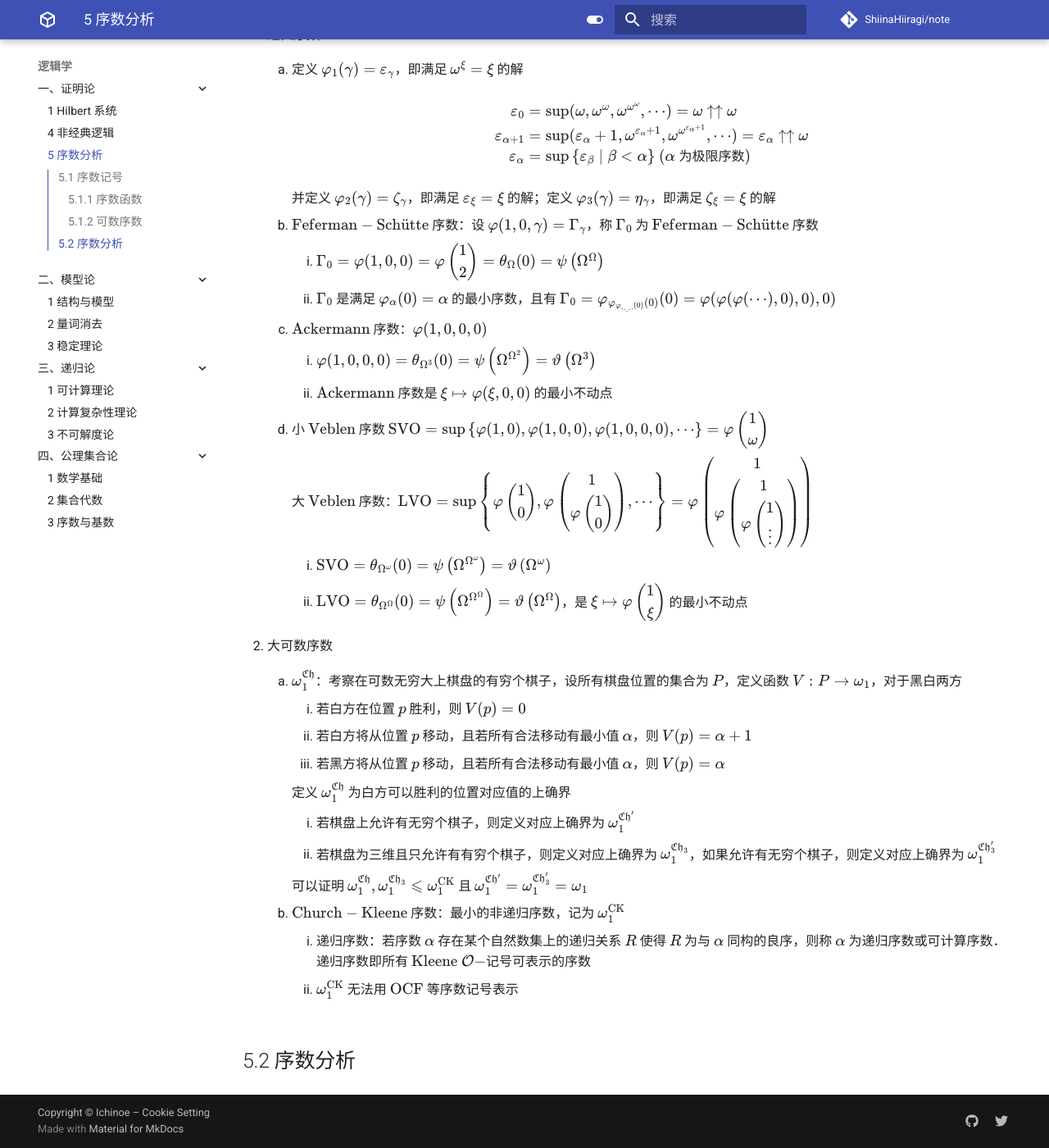
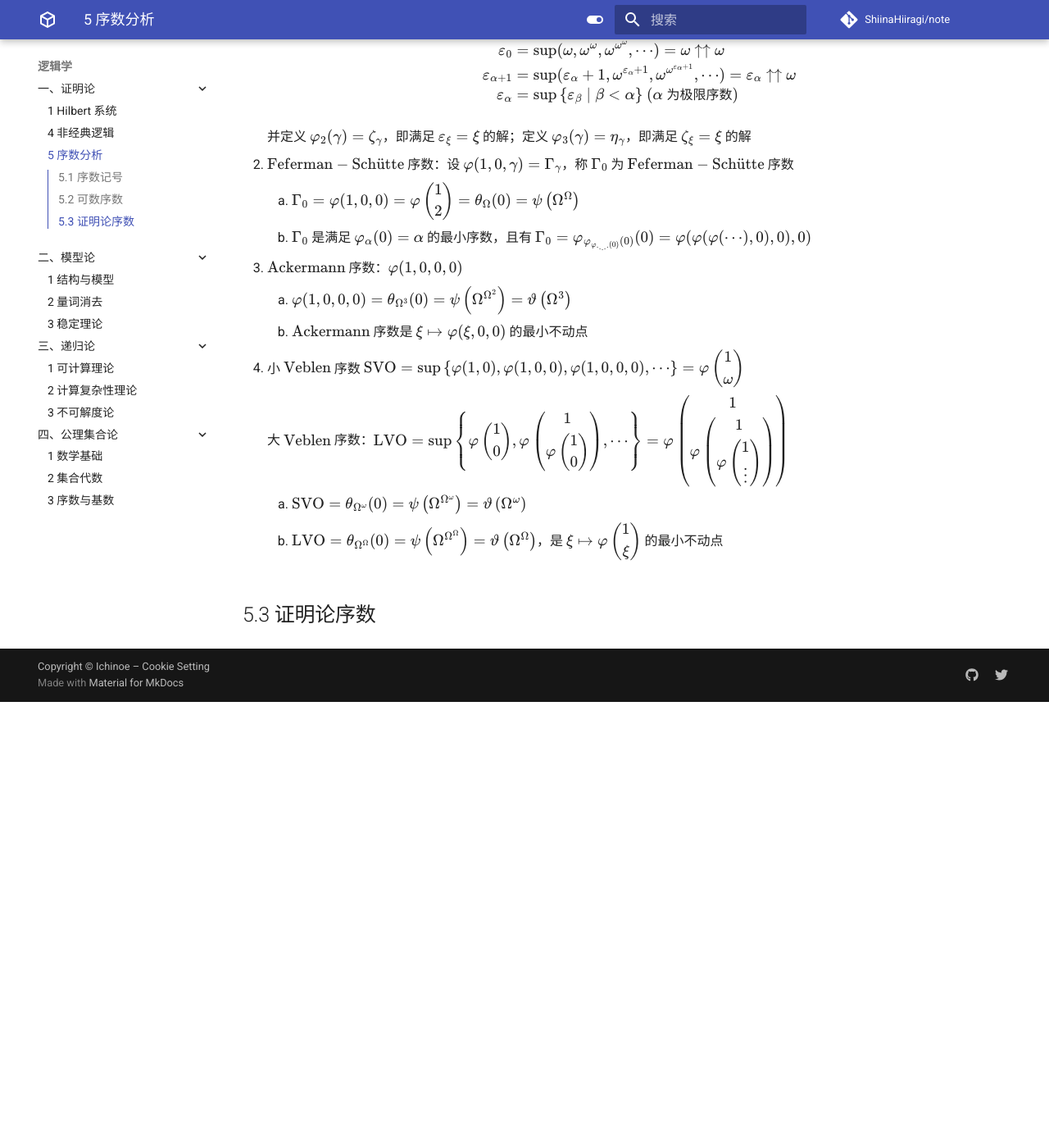
Before and after one commit to ShiinaHiiragi/note, an MkDocs documentation site: the page built from docs/logic/prf/ord.md, in a window 1280 px wide and 1400 px high, scrolled down 1646 px. Shown: the whole window at 82% size. Built offline with MkDocs 1.6.1 and Material for MkDocs 9.7.7, drawn with Linux system fonts in a browser that asks for light colours; comment, search, counter and statistics services are not loaded; after the commit the page ends 2502 px from its top, so only the background shows below that; some of the changed text lies outside the part shown.

```diff
--- a/docs/logic/prf/ord.md
+++ b/docs/logic/prf/ord.md
@@ -1,7 +1,6 @@
 # 5 序数分析
 
 ## 5.1 序数记号
-### 5.1.1 序数函数
 1. $\text{Veblen}$ 函数：设 $\alpha, \beta$ 为序数，则定义映射 $\varphi_\alpha: \mathbf{On} \to \mathbf{On}$ 如下
     1. $\varphi_0(\beta) = \omega^{\beta}$
     2. 对于后继序数 $\alpha + 1$，定义 $\varphi_{\alpha+1}(\beta)$ 为 $\xi \mapsto \varphi_{\alpha}(\xi)$ 的第 $\beta$ 个不动点
@@ -15,7 +14,7 @@
         3. 若 $\alpha_{n+1} > 0$，则 $\varphi(s, \alpha_{n+1}, z, \gamma)$ 表示「对所有序数 $\beta < \alpha_{n+1}$ 对应的函数 $\xi \mapsto \varphi(s, \beta, \xi, z)$」的第 $\gamma$ 个公共不动点
     2. 超限 $\text{Veblen}$ 函数：利用数阵 $\varphi \begin{pmatrix} \alpha_1 & \alpha_2 & \cdots & \alpha_n \\ \beta_1 & \beta_2 & \cdots & \beta_n \\ \end{pmatrix}$ 表示 $\text{Veblen}$ 函数，其中 $\beta_i$ 表示 $\alpha_i$ 在扩展 $\text{Veblen}$ 函数的位置
 
-2. 序数折叠函数 $\text{OCF}$：设 $\Omega_{\alpha} = \aleph_{\alpha}, \Omega = \aleph_1$
+2. 序数折叠函数 $\text{OCF}$：设 $\Omega_{\alpha}$ 为第 $\alpha$ 个非递归序数
     1. $\text{Feferman } \theta-$函数
 
         $$
@@ -55,48 +54,30 @@
     3. 若对任意 $n \in \mathbf N$ 有 $f_i(n) \in K$ 且 $f_i(n) <_{\mathcal O} f_i(n + 1)$，则 $3 \cdot 5^i \in K, {\displaystyle \mathcal{O}(3 \cdot 5^i) = \sup_{k \in \omega} \mathcal{O}(f_i(k))}$ 且对所有 $k$ 都有 $f_i(k) <_\mathcal{O} 3 \cdot 5^i$
     4. $a <_\mathcal{O} b$ 与 $b <_\mathcal{O} c$ 蕴含 $a <_\mathcal{O} c$
 
-### 5.1.2 可数序数
-1. 递归序数
-    1. 定义 $\varphi_{1}(\gamma) = \varepsilon_{\gamma}$，即满足 $\omega^\xi = \xi$ 的解
+## 5.2 可数序数
+1. 定义 $\varphi_{1}(\gamma) = \varepsilon_{\gamma}$，即满足 $\omega^\xi = \xi$ 的解
 
-        $$
-        \begin{aligned}
-        \varepsilon_0 & = \sup(\omega, \omega^{\omega}, \omega^{\omega^{\omega}}, \cdots) = \omega \uparrow \uparrow \omega \\
-        \varepsilon_{\alpha+1} & = \sup(\varepsilon_\alpha+1, \omega^{\varepsilon_\alpha+1}, \omega^{\omega^{\varepsilon_\alpha+1}}, \cdots) = \varepsilon_\alpha \uparrow \uparrow \omega \\
-        \varepsilon_{\alpha} & = \sup \left\{\varepsilon_\beta \mid \beta<\alpha\right\} \ (\alpha \textsf{ 为极限序数})
-        \end{aligned}
-        $$
+    $$
+    \begin{aligned}
+    \varepsilon_0 & = \sup(\omega, \omega^{\omega}, \omega^{\omega^{\omega}}, \cdots) = \omega \uparrow \uparrow \omega \\
+    \varepsilon_{\alpha+1} & = \sup(\varepsilon_\alpha+1, \omega^{\varepsilon_\alpha+1}, \omega^{\omega^{\varepsilon_\alpha+1}}, \cdots) = \varepsilon_\alpha \uparrow \uparrow \omega \\
+    \varepsilon_{\alpha} & = \sup \left\{\varepsilon_\beta \mid \beta<\alpha\right\} \ (\alpha \textsf{ 为极限序数})
+    \end{aligned}
+    $$
 
-        并定义 $\varphi_2(\gamma) = \zeta_{\gamma}$，即满足 $\varepsilon_{\xi} = \xi$ 的解；定义 $\varphi_3(\gamma) = \eta_{\gamma}$，即满足 $\zeta_{\xi} = \xi$ 的解
+    并定义 $\varphi_2(\gamma) = \zeta_{\gamma}$，即满足 $\varepsilon_{\xi} = \xi$ 的解；定义 $\varphi_3(\gamma) = \eta_{\gamma}$，即满足 $\zeta_{\xi} = \xi$ 的解
 
-    2. $\text{Feferman}-\text{Sch}\ddot{\mathrm u}\text{tte}$ 序数：设 $\varphi(1, 0, \gamma) = \Gamma_{\gamma}$，称 $\Gamma_0$ 为 $\text{Feferman}-\text{Sch}\ddot{\mathrm u}\text{tte}$ 序数
-        1. $\Gamma_0=\varphi(1,0,0)=\varphi \begin{pmatrix} 1 \\ 2 \\ \end{pmatrix}=\theta_{\Omega}(0)=\psi\left(\Omega^{\Omega}\right)$
-        2. $\Gamma_0$ 是满足 $\varphi_{\alpha}(0) = \alpha$ 的最小序数，且有 $\Gamma_0 = \varphi_{\varphi_{\varphi_{._{._..}.}(0)}(0)}(0) = \varphi(\varphi(\varphi(\cdots),0),0),0)$
-    3. $\text{Ackermann}$ 序数：$\varphi(1, 0, 0, 0)$
-        1. $\varphi(1,0,0,0)=\theta_{\Omega^3}(0)=\psi\left(\Omega^{\Omega^2}\right)=\vartheta\left(\Omega^3\right)$
-        2. $\text{Ackermann}$ 序数是 $\xi \mapsto \varphi(\xi, 0, 0)$ 的最小不动点
-    4. 小 $\text{Veblen}$ 序数 $\text{SVO} = \sup \left\{\varphi(1, 0), \varphi(1, 0, 0), \varphi(1, 0, 0, 0), \cdots\right\}=\varphi \begin{pmatrix} 1 \\ \omega \\ \end{pmatrix}$
+2. $\text{Feferman}-\text{Sch}\ddot{\mathrm u}\text{tte}$ 序数：设 $\varphi(1, 0, \gamma) = \Gamma_{\gamma}$，称 $\Gamma_0$ 为 $\text{Feferman}-\text{Sch}\ddot{\mathrm u}\text{tte}$ 序数
+    1. $\Gamma_0=\varphi(1,0,0)=\varphi \begin{pmatrix} 1 \\ 2 \\ \end{pmatrix}=\theta_{\Omega}(0)=\psi\left(\Omega^{\Omega}\right)$
+    2. $\Gamma_0$ 是满足 $\varphi_{\alpha}(0) = \alpha$ 的最小序数，且有 $\Gamma_0 = \varphi_{\varphi_{\varphi_{._{._..}.}(0)}(0)}(0) = \varphi(\varphi(\varphi(\cdots),0),0),0)$
+3. $\text{Ackermann}$ 序数：$\varphi(1, 0, 0, 0)$
+    1. $\varphi(1,0,0,0)=\theta_{\Omega^3}(0)=\psi\left(\Omega^{\Omega^2}\right)=\vartheta\left(\Omega^3\right)$
+    2. $\text{Ackermann}$ 序数是 $\xi \mapsto \varphi(\xi, 0, 0)$ 的最小不动点
+4. 小 $\text{Veblen}$ 序数 $\text{SVO} = \sup \left\{\varphi(1, 0), \varphi(1, 0, 0), \varphi(1, 0, 0, 0), \cdots\right\}=\varphi \begin{pmatrix} 1 \\ \omega \\ \end{pmatrix}$
 
-        大 $\text{Veblen}$ 序数：$\text{LVO}= \sup \left\{\varphi \begin{pmatrix} 1 \\ 0 \\ \end{pmatrix}, \varphi \begin{pmatrix} 1 \\ \varphi \begin{pmatrix} 1 \\ 0 \\ \end{pmatrix} \\ \end{pmatrix}, \cdots\right\}= \varphi \begin{pmatrix} 1 \\ \varphi \begin{pmatrix} 1 \\ \varphi \begin{pmatrix} 1 \\ \vdots \\ \end{pmatrix} \\ \end{pmatrix} \\ \end{pmatrix}$
+    大 $\text{Veblen}$ 序数：$\text{LVO}= \sup \left\{\varphi \begin{pmatrix} 1 \\ 0 \\ \end{pmatrix}, \varphi \begin{pmatrix} 1 \\ \varphi \begin{pmatrix} 1 \\ 0 \\ \end{pmatrix} \\ \end{pmatrix}, \cdots\right\}= \varphi \begin{pmatrix} 1 \\ \varphi \begin{pmatrix} 1 \\ \varphi \begin{pmatrix} 1 \\ \vdots \\ \end{pmatrix} \\ \end{pmatrix} \\ \end{pmatrix}$
 
-        1. $\text{SVO}=\theta_{\Omega^\omega}(0)=\psi\left(\Omega^{\Omega^\omega}\right)=\vartheta\left(\Omega^\omega\right)$
-        2. $\text{LVO}=\theta_{\Omega^{\Omega}}(0)=\psi\left(\Omega^{\Omega^{\Omega}}\right)=\vartheta\left(\Omega^{\Omega}\right)$，是 $\xi \mapsto \varphi \begin{pmatrix} 1 \\ \xi \\ \end{pmatrix}$ 的最小不动点
+    1. $\text{SVO}=\theta_{\Omega^\omega}(0)=\psi\left(\Omega^{\Omega^\omega}\right)=\vartheta\left(\Omega^\omega\right)$
+    2. $\text{LVO}=\theta_{\Omega^{\Omega}}(0)=\psi\left(\Omega^{\Omega^{\Omega}}\right)=\vartheta\left(\Omega^{\Omega}\right)$，是 $\xi \mapsto \varphi \begin{pmatrix} 1 \\ \xi \\ \end{pmatrix}$ 的最小不动点
 
-2. 大可数序数
-    1. $\omega_1^\mathfrak{Ch}$：考察在可数无穷大上棋盘的有穷个棋子，设所有棋盘位置的集合为 $P$，定义函数 $V: P \to \omega_1$，对于黑白两方
-        1. 若白方在位置 $p$ 胜利，则 $V(p) = 0$
-        2. 若白方将从位置 $p$ 移动，且若所有合法移动有最小值 $\alpha$，则 $V(p) = \alpha + 1$
-        3. 若黑方将从位置 $p$ 移动，且若所有合法移动有最小值 $\alpha$，则 $V(p) = \alpha$
-
-        定义 $\omega_1^\mathfrak{Ch}$ 为白方可以胜利的位置对应值的上确界
-
-        4. 若棋盘上允许有无穷个棋子，则定义对应上确界为 $\omega_1^{\mathfrak{Ch}'}$
-        5. 若棋盘为三维且只允许有有穷个棋子，则定义对应上确界为 $\omega_1^{\mathfrak{Ch}_3}$，如果允许有无穷个棋子，则定义对应上确界为 $\omega_1^{\mathfrak{Ch}_3'}$
-
-        可以证明 $\omega_1^\mathfrak{Ch}, \omega_1^{\mathfrak{Ch}_3} \leqslant \omega_1^\text{CK}$ 且 $\omega_1^{\mathfrak{Ch}'} = \omega_1^{\mathfrak{Ch}_3'} = \omega_1$
-
-    2. $\text{Church}-\text{Kleene}$ 序数：最小的非递归序数，记为 $\omega_1^{\mathrm{CK}}$
-        1. 递归序数：若序数 $\alpha$ 存在某个自然数集上的递归关系 $R$ 使得 $R$ 为与 $\alpha$ 同构的良序，则称 $\alpha$ 为递归序数或可计算序数．递归序数即所有 $\text{Kleene } \mathcal{O}-$记号可表示的序数
-        2. $\omega_1^{\mathrm{CK}}$ 无法用 $\text{OCF}$ 等序数记号表示
-
-## 5.2 序数分析
+## 5.3 证明论序数
```
